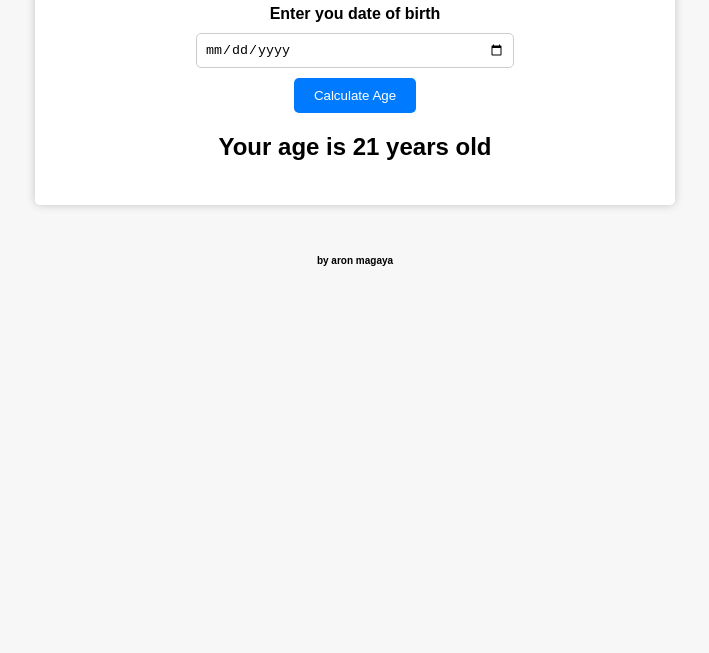
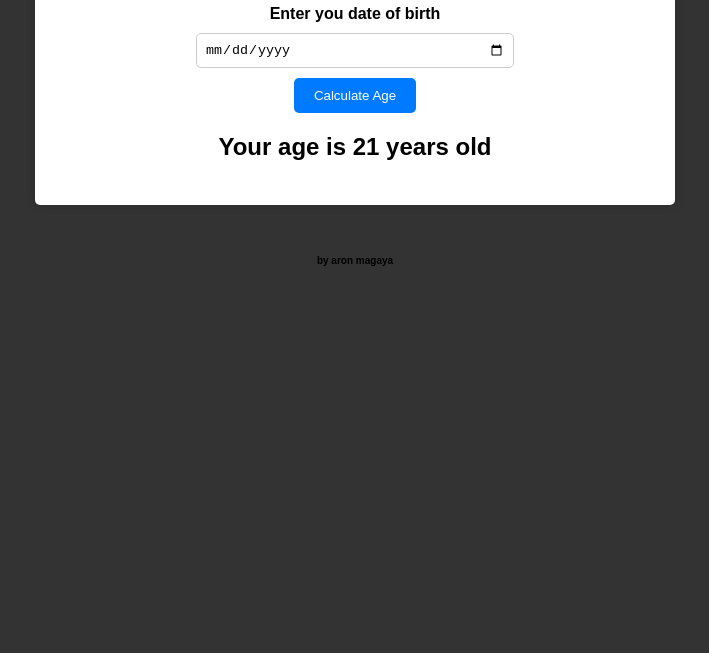
Before and after one commit to aronmagaya1/PLP-project1, a plain HTML site: page index.html in a window 1280 px wide. Shown: the part 147-800 px from the top of the page, without its empty margins (285-994 px from the left). Drawn offline with Linux system fonts and the light colour scheme.

Commit message:
Update style.css

```diff
--- a/style.css
+++ b/style.css
@@ -2,7 +2,7 @@ body {
   margin: 0;
   padding: 20px;
   font-family: "Montserrat", sans-serif;
-  background-color: #f7f7f7;
+  background-color: #333;
 }
 
 .container {
```
